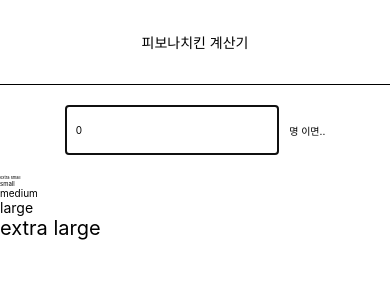
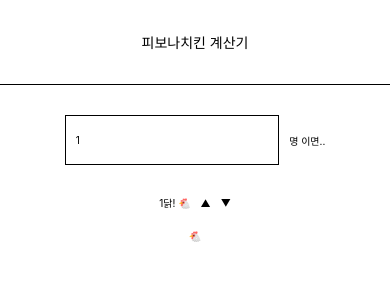
Before and after one commit to kanziw/fibonachicken, a React Native app: screen / in a window 390 px wide. Shown: the top 300 px of the page. Built offline with nearby package versions, Linux system fonts and the light colour scheme.

Commit message:
Add Calculator

```diff
--- /dev/null
+++ b/components/RootView.tsx
@@ -0,0 +1,13 @@
+import type { FC } from 'react';
+import type { ViewProps } from 'react-native';
+import { SafeAreaView, useSafeAreaInsets } from 'react-native-safe-area-context';
+
+export const RootView: FC<ViewProps> = ({ children, style, ...props }) => {
+  const insets = useSafeAreaInsets();
+
+  return (
+    <SafeAreaView style={[{ marginBottom: insets.bottom }, style]} {...props}>
+      {children}
+    </SafeAreaView>
+  );
+};
--- a/screens/HomeScreen/HomeScreen.tsx
+++ b/screens/HomeScreen/HomeScreen.tsx
@@ -1,52 +1,62 @@
+import { RootView } from '@/components/RootView';
 import { Text } from '@/components/Text';
 import { useTheme } from '@/theme';
-import { useState } from 'react';
-import { StyleSheet, TextInput, View } from 'react-native';
-import { SafeAreaView } from 'react-native-safe-area-context';
+import { ScrollView, StyleSheet, TextInput, View } from 'react-native';
 import { Header } from './Header';
 import { HorizontalDivider } from './HorizontalDivider';
+import { useFibonaChickenCalculator } from './useFibonaChickenCalculator';
+
+const chickenEmoji = String.fromCodePoint(0x1f414);
+const thinkingFaceEmoji = String.fromCodePoint(0x1f914);
 
 export const HomeScreen = () => {
   const { deviceWidth, deviceHeight, fontSize } = useTheme();
-  const [number, setNumber] = useState(0);
+  const { peopleCount, setPeopleCount, chickenCount, increase, decrease } = useFibonaChickenCalculator();
 
   const onChangeNumber = (text: string) => {
-    setNumber(Math.max(Number(text.substring(0, 8)) || 0, 0));
+    setPeopleCount(Math.max(Number(text.substring(0, 8)) || 0, 0));
   };
 
   return (
-    <SafeAreaView>
+    <RootView>
       <Header title="피보나치킨 계산기" style={{ height: deviceHeight * 0.1 }} />
       <HorizontalDivider />
+      <ScrollView scrollEnabled={true} style={styles.scrollView}>
         <View style={styles.inputContainer}>
           <TextInput
             style={[styles.input, { width: deviceWidth * 0.55, fontSize: fontSize.m }]}
             onChangeText={onChangeNumber}
-          value={`${number}`}
+            value={`${peopleCount}`}
             inputMode="numeric"
-          autoFocus={true}
-          defaultValue="0"
+            defaultValue="1"
             autoCorrect={false}
             maxLength={8}
             textAlign="center"
           />
           <Text>명 이면..</Text>
         </View>
-      <Text style={{ fontSize: fontSize.xs }}>extra small</Text>
-      <Text style={{ fontSize: fontSize.s }}>small</Text>
-      <Text style={{ fontSize: fontSize.m }}>medium</Text>
-      <Text style={{ fontSize: fontSize.l }}>large</Text>
-      <Text style={{ fontSize: fontSize.xl }}>extra large</Text>
-    </SafeAreaView>
+
+        <View style={styles.result}>
+          <Text>{chickenCount > 0 ? `${chickenCount}닭! ${chickenEmoji}` : thinkingFaceEmoji.repeat(3)}</Text>
+          <Text onPress={increase}>&#9650;</Text>
+          <Text onPress={decrease}>&#9660;</Text>
+        </View>
+
+        <Text style={styles.chickens}>{chickenEmoji.repeat(chickenCount)}</Text>
+      </ScrollView>
+    </RootView>
   );
 };
 
 const styles = StyleSheet.create({
+  scrollView: {
+    height: '100%',
+  },
   inputContainer: {
     flexDirection: 'row',
     alignItems: 'center',
     justifyContent: 'center',
-    marginVertical: 20,
+    marginVertical: 30,
     columnGap: 10,
   },
   input: {
@@ -55,4 +65,15 @@ const styles = StyleSheet.create({
     borderWidth: 1,
     padding: 10,
   },
+  result: {
+    flexDirection: 'row',
+    columnGap: 10,
+    alignItems: 'center',
+    justifyContent: 'center',
+  },
+  chickens: {
+    textAlign: 'center',
+    marginTop: 20,
+    marginHorizontal: 30,
+  },
 });
--- /dev/null
+++ b/screens/HomeScreen/useFibonaChickenCalculator.ts
@@ -0,0 +1,64 @@
+import { useState } from 'react';
+
+const fibonacciSeries = [
+  0, 1, 1, 2, 3, 5, 8, 13, 21, 34, 55, 89, 144, 233, 377, 610, 987, 1597, 2584, 4181, 6765, 10946, 17711, 28657, 46368, 75025, 121393, 196418, 317811, 514229, 832040, 1346269,
+  2178309, 3524578, 5702887, 9227465, 14930352, 24157817, 39088169, 63245986, 102334155, 165580141, 267914296, 433494437, 701408733, 1134903170, 1836311903, 2971215073, 4807526976,
+  7778742049, 12586269025, 20365011074, 32951280099, 53316291173, 86267571272, 139583862445, 225851433717, 365435296162, 591286729879, 956722026041, 1548008755920, 2504730781961,
+  4052739537881, 6557470319842, 10610209857723, 17167680177565, 27777890035288, 44945570212853, 72723460248141, 117669030460994, 190392490709135, 308061521170129, 498454011879264,
+  806515533049393, 1304969544928657, 2111485077978050, 3416454622906707, 5527939700884757, 8944394323791464,
+];
+
+export const useFibonaChickenCalculator = () => {
+  const [peopleCount, setPeopleCount] = useState(1);
+
+  const updator = (value: number) => () => {
+    const newPeople = Math.max(peopleCount + value, 1);
+    if (isValidFibonaChickenPeople(newPeople)) {
+      setPeopleCount(newPeople);
+    }
+  };
+
+  return {
+    peopleCount,
+    setPeopleCount,
+    chickenCount: calculateChickenCount(peopleCount),
+
+    increase: updator(1),
+    decrease: updator(-1),
+  };
+};
+
+function calculateChickenCount(peopleCount: number) {
+  let remainingPeopleCount = peopleCount;
+  if (!isValidFibonaChickenPeople(remainingPeopleCount)) {
+    return 0;
+  }
+  let totalChicken = 0;
+
+  do {
+    if (isFibonacciNumber(remainingPeopleCount)) {
+      return totalChicken + findNearFibonaChicken(remainingPeopleCount + 1).chicken;
+    }
+
+    const { people, chicken } = findNearFibonaChicken(remainingPeopleCount);
+    remainingPeopleCount -= people;
+    totalChicken += chicken;
+    // biome-ignore lint/correctness/noConstantCondition: <explanation>
+  } while (true);
+}
+
+function isValidFibonaChickenPeople(peopleCount: number): boolean {
+  return peopleCount > 0 && peopleCount < Number.MAX_SAFE_INTEGER && Number.isFinite(peopleCount);
+}
+function findNearFibonaChicken(peopleCount: number) {
+  if (peopleCount === 1 || peopleCount === 2) {
+    return { people: peopleCount, chicken: 1 };
+  }
+
+  const idx = fibonacciSeries.findIndex((x) => x >= peopleCount) - 1;
+  return { people: fibonacciSeries[idx], chicken: fibonacciSeries[idx - 1] };
+}
+
+function isFibonacciNumber(n: number) {
+  return fibonacciSeries.includes(n);
+}
```
Lines whose indentation alone changed are shown as unchanged.
